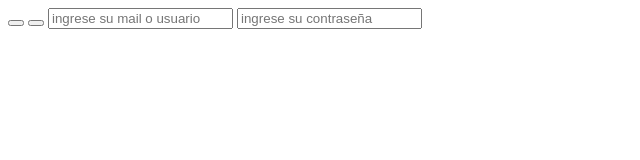
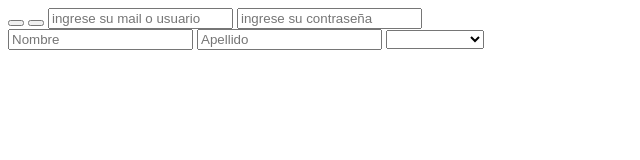
Before and after one commit to 3-TIC-ORT/proyecto-me-pica-el-bagre, a plain HTML site: page frontend/index.html in a window 1280 px wide. Shown: the whole page, without its empty margins (0-640 px from the left). Drawn offline with Linux system fonts and the light colour scheme.

```diff
--- a/frontend/index.html
+++ b/frontend/index.html
@@ -7,10 +7,21 @@
     <link rel="stylesheet" href="style.css">
 </head>
 <body>
+    <div inicio sesion>
     <button id="cambiar-contraseña" class="btn-chng-pswrd"></button>
     <button id="registrar-cuenta" class="btn-nva-cnta"></button>
     <input type="text" id="mail-login" placeholder="ingrese su mail o usuario">
     <input type="text" id="contraseña-login" placeholder="ingrese su contraseña">
-
+</div>
+   <div registrar cuenta>
+    <input type="text" id="nombre-registrar" placeholder="Nombre">
+    <input type="text" id="apellido registrar" placeholder="Apellido">
+<select name="Sede registro" id="Sede registro" >
+    <option value="Vacia"></option>
+    <option value="Belgrano">Ort Belgrano</option>
+    <option value="Almagro">Ort Almagro</option>
+    <option value="Tigre">Ort Tigre</option>
+</select>
+</div>
 </body>
 </html>
```
